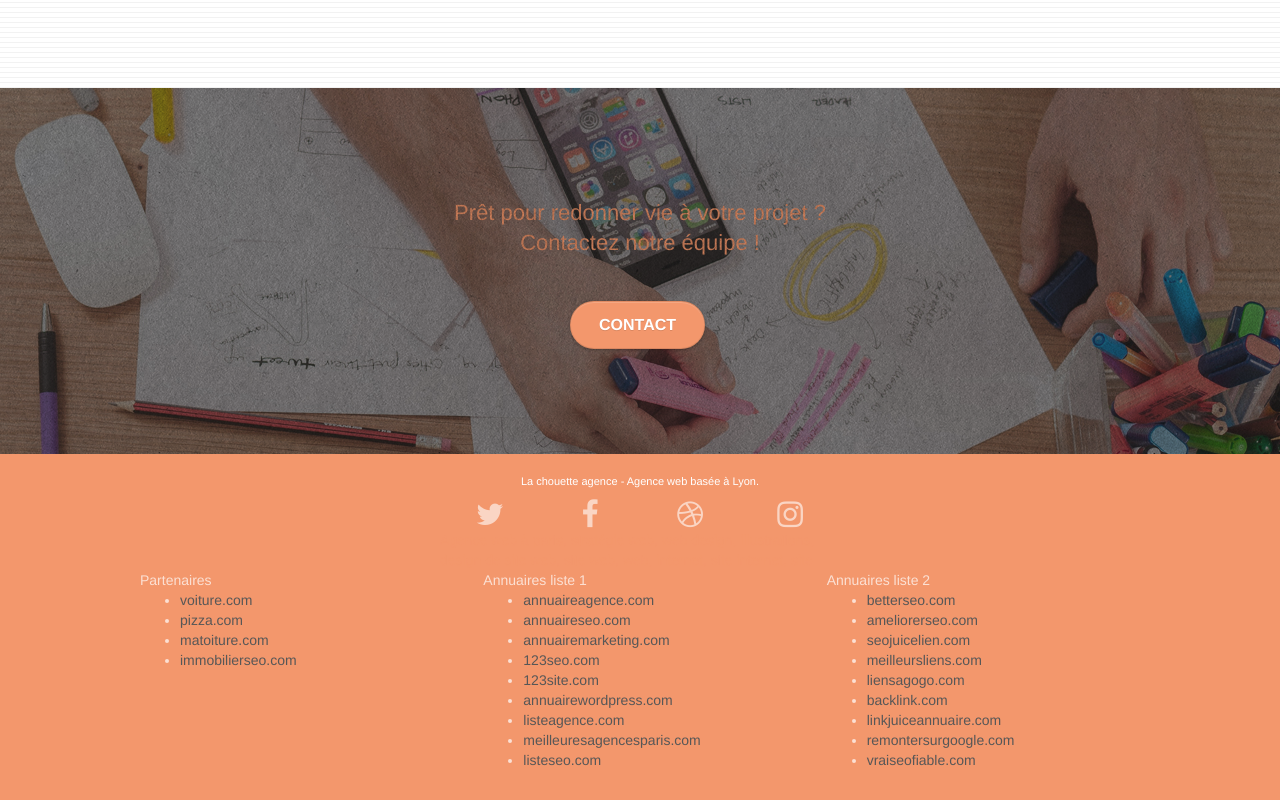
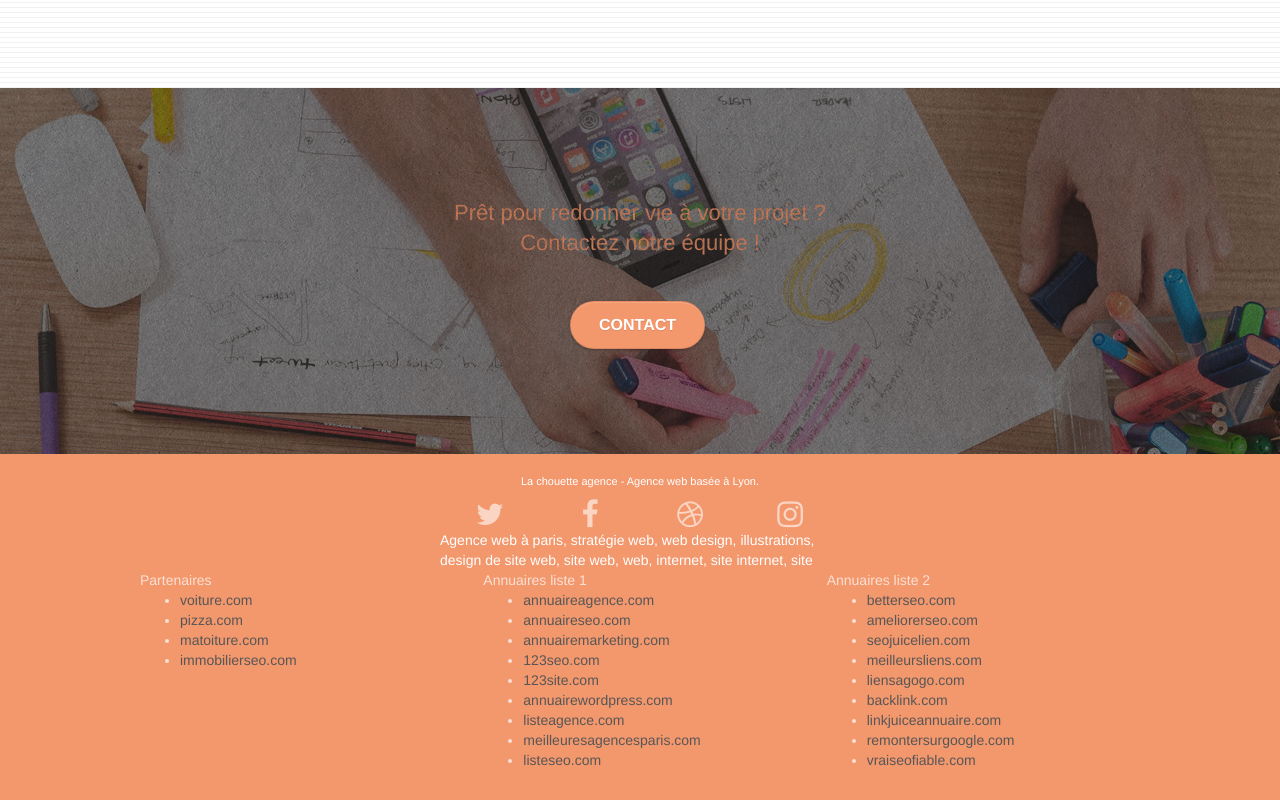
Before and after one commit to louismdt/chouetteagence, a plain HTML site: page index.html in a window 1280 px wide. Shown: the part 2865-3665 px from the top of the page. Drawn offline with Linux system fonts and the light colour scheme.

Commit message:
texte caché / couleur

```diff
--- a/index.html
+++ b/index.html
@@ -245,7 +245,7 @@
 							<a class="social" href="index.html"><span class="fa fa-instagram icon-md"></span></a>
 						</div>
 					</div>
-					<div class="keywords" style="color:#F3976C;">Agence web à paris, stratégie web, web design, illustrations, design de site web, site web, web, internet, site internet, site</div>
+					<div class="keywords" style="color:white;">Agence web à paris, stratégie web, web design, illustrations, design de site web, site web, web, internet, site internet, site</div>
 				</div>
 				<div class="row">
 					<div class="col-sm-4">
```
